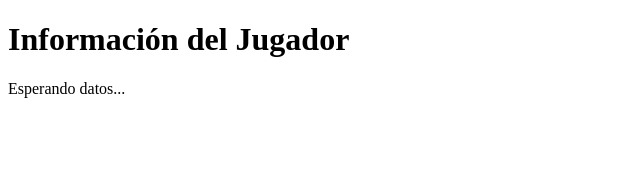
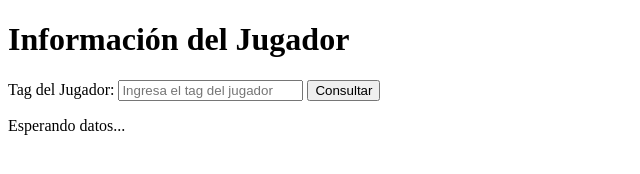
Before and after one commit to RecinoStudio/WebPage, a website: page index.html in a window 1280 px wide. Shown: the whole page, without its empty margins (0-640 px from the left). Drawn offline with Linux system fonts and the light colour scheme; no server answers.

Commit message:
Actualizar index.html

```diff
--- a/index.html
+++ b/index.html
@@ -1,6 +1,25 @@
-<!DOCTYPE html> <html lang="en"> <head> <meta charset="UTF-8"> <meta name="viewport" content="width=device-width,
-    initial-scale=1.0"> <title>Información de Brawl Stars</title>
-</head> <body> <h1>Información del Jugador</h1> <div id="player-info"> <p>Esperando datos...</p> </div> <script
-    src="script.js"></script>
+<!DOCTYPE html>
+<html lang="en">
+<head>
+    <meta charset="UTF-8">
+    <meta name="viewport" content="width=device-width, initial-scale=1.0">
+    <title>Información de Brawl Stars</title>
+</head>
+<body>
+    <h1>Información del Jugador</h1>
+
+    <!-- Formulario para ingresar el tag del jugador -->
+    <div>
+        <label for="player-tag">Tag del Jugador:</label>
+        <input type="text" id="player-tag" placeholder="Ingresa el tag del jugador" />
+        <button onclick="handlePlayerInfo()">Consultar</button>
+    </div>
+
+    <!-- Sección para mostrar la información del jugador -->
+    <div id="player-info">
+        <p>Esperando datos...</p>
+    </div>
+
+    <script src="script.js"></script>
 </body>
 </html>
```
